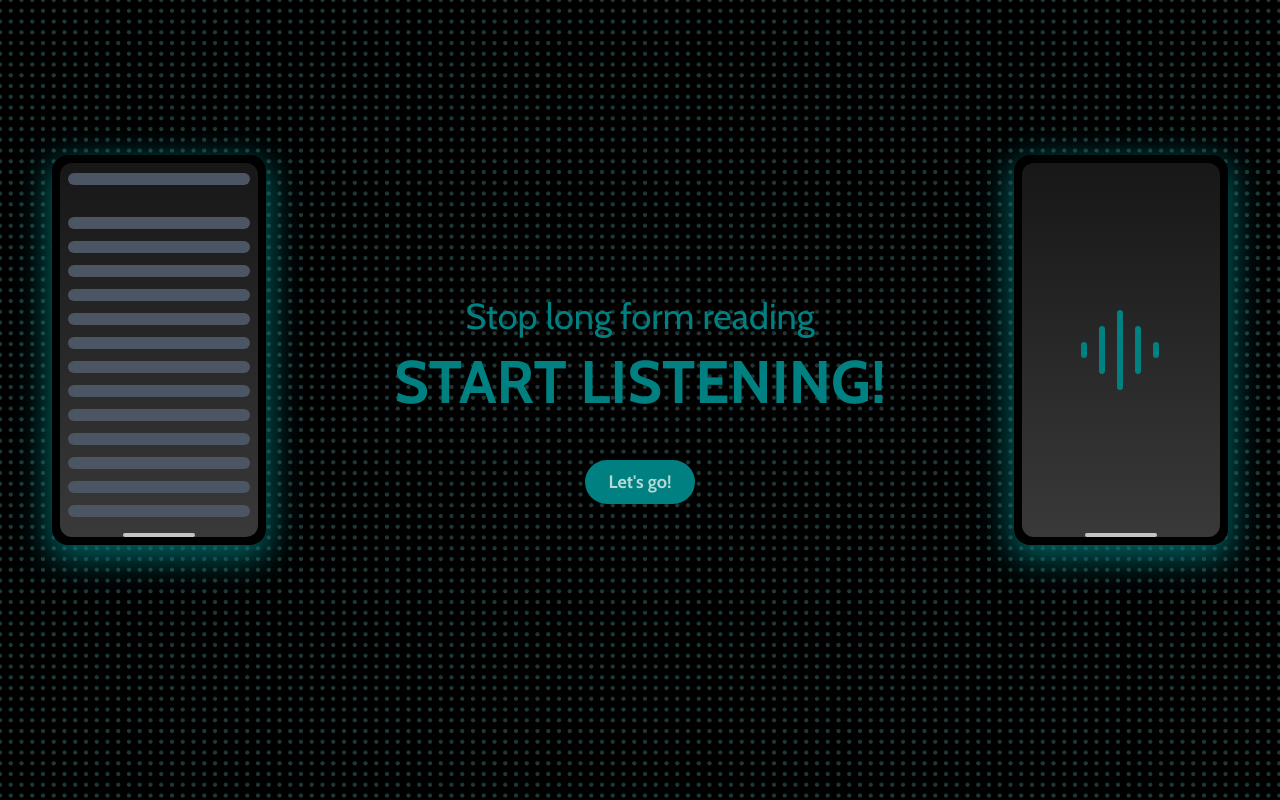
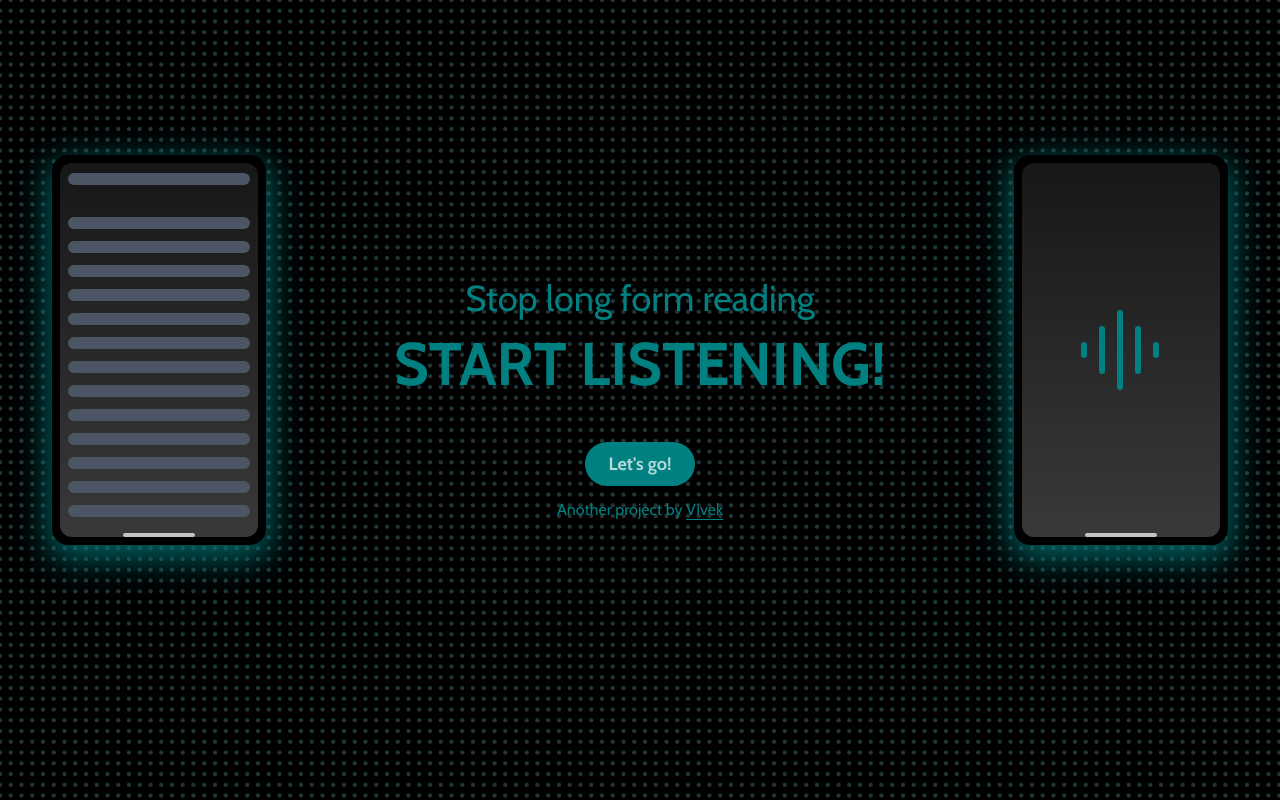
Before and after one commit to vivek-nexus/listen-v4, a Next.js app: page / in a window 1280 px wide. Built offline with nearby package versions, Linux system fonts and the light colour scheme.

Commit message:
Add website link and set PWA to full screen

```diff
--- a/app/page.jsx
+++ b/app/page.jsx
@@ -27,6 +27,7 @@ export default function Home() {
     <div
       className="min-h-screen bg-black bg-[length:172px_172px] flex"
       style={{ backgroundImage: `url(${env.LINK_PREFIX}/bg-pattern.svg)` }}>
+      {/* Desktop */}
       <div className="hidden xl:visible max-w-[1280px] mx-auto xl:flex gap-32 items-center justify-center p-6 text-center">
         <div>
           <ReadingPhone viewport="desktop" />
@@ -40,17 +41,19 @@ export default function Home() {
             <Button
               type="primary"
               showHoverAnimation={true}
-              className="text-lg font-bold px-6 py-2"
+              className="text-lg font-bold px-6 py-2 mb-3"
               onClick={() => { }}
             >
               Let's go!
             </Button>
           </Link>
+          <p className="text-center text-primary-800">Another project by <a href="https://yakshaG.github.io" target="_blank" className="underline underline-offset-4">Vivek</a></p>
         </div>
         <div>
           <ListeningPhone />
         </div>
       </div>
+      {/* Mobile */}
       <div className="xl:hidden mx-auto p-6 text-center flex flex-col items-center">
         <div className="flex flex-col items-center mt-4 mb-12">
           <h2 className="text-primary-800 text-2xl md:text-3xl mb-4">Stop long form reading</h2>
@@ -61,12 +64,13 @@ export default function Home() {
             <Button
               type="primary"
               showHoverAnimation={true}
-              className="text-lg font-bold px-6 py-2"
+              className="text-lg font-bold px-6 py-2 mb-3"
               onClick={() => { }}
             >
               Let's go!
             </Button>
           </Link>
+          <p className="text-center text-primary-800">Another project by <a href="https://yakshaG.github.io" target="_blank" className="underline underline-offset-4">Vivek</a></p>
         </div>
         <div>
           {isReadingPhoneInView ?
```
Also changed, not shown: public/manifest.json.
